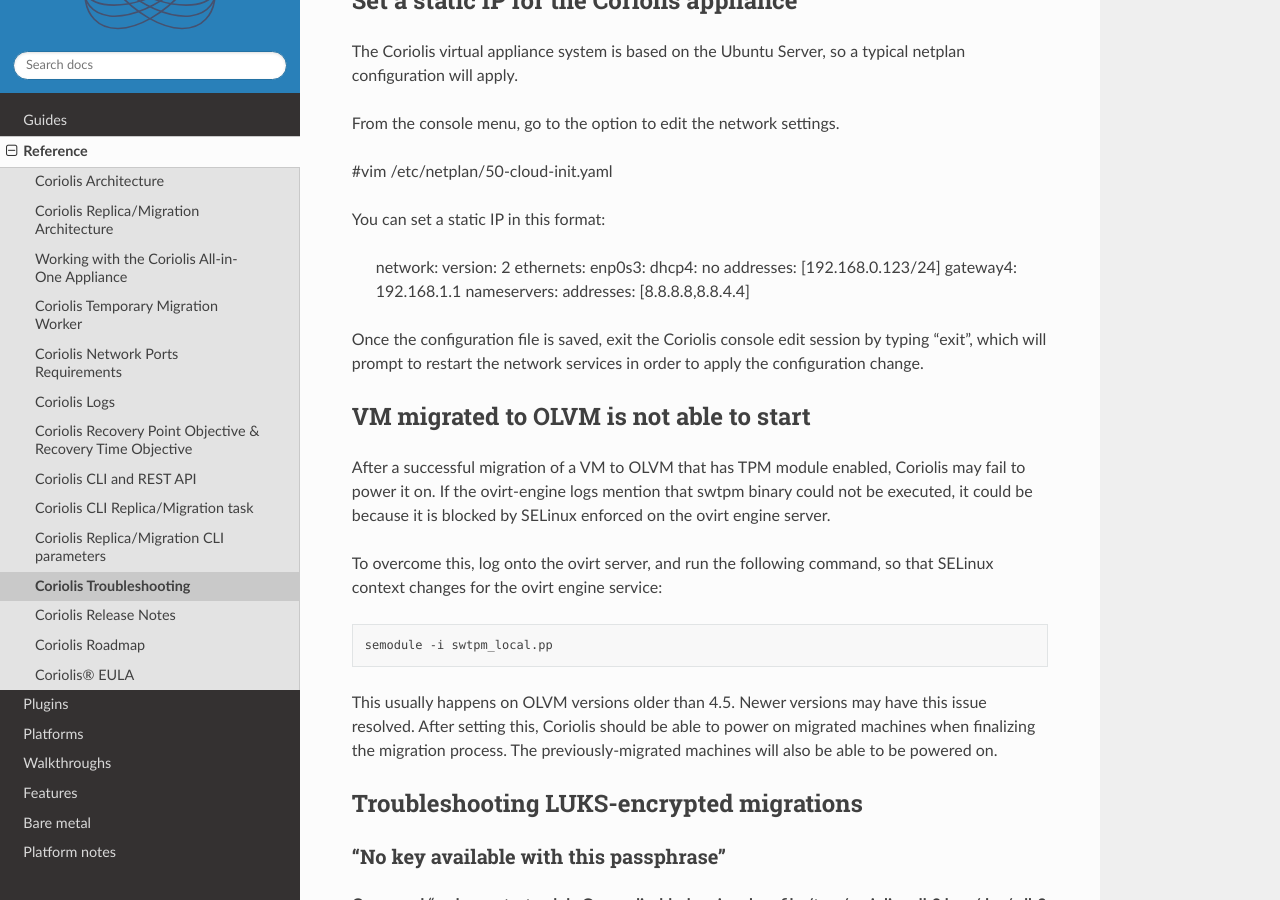
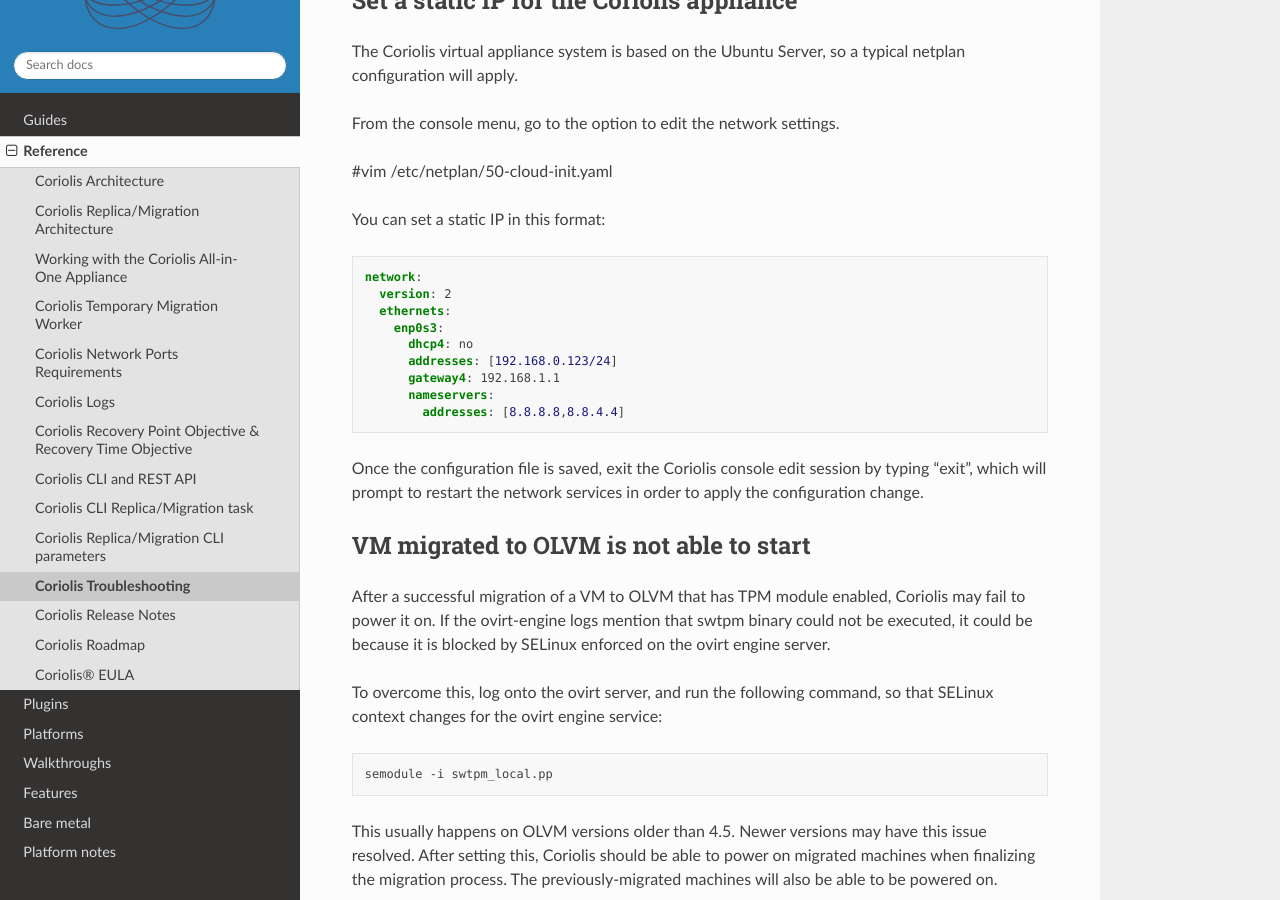
Before and after one commit to cloudbase/coriolis-docs, a Sphinx documentation site: the page built from source/reference/coriolis-troubleshooting.md, in a window 1280 px wide and 900 px high, scrolled down 3516 px. Built offline with Sphinx 7.4.7 and the Read the Docs theme 3.1.0, drawn with Linux system fonts in a browser that asks for light colours; some of the changed lines change nothing that is shown.

Commit message:
Fix network config yaml block

````diff
--- a/source/reference/coriolis-troubleshooting.md
+++ b/source/reference/coriolis-troubleshooting.md
@@ -128,15 +128,17 @@
 
 You can set a static IP in this format:
 
-> network:
->   version: 2
->   ethernets:
->     enp0s3:
->       dhcp4: no
->       addresses: [192.168.0.123/24]
->       gateway4: 192.168.1.1
->       nameservers:
->         addresses: [8.8.8.8,8.8.4.4]
+```yaml
+network:
+  version: 2
+  ethernets:
+    enp0s3:
+      dhcp4: no
+      addresses: [192.168.0.123/24]
+      gateway4: 192.168.1.1
+      nameservers:
+        addresses: [8.8.8.8,8.8.4.4]
+```
 
 Once the configuration file is saved, exit the Coriolis console edit session by typing "exit", which will prompt to restart the network services in order to apply the configuration change.
 
````
